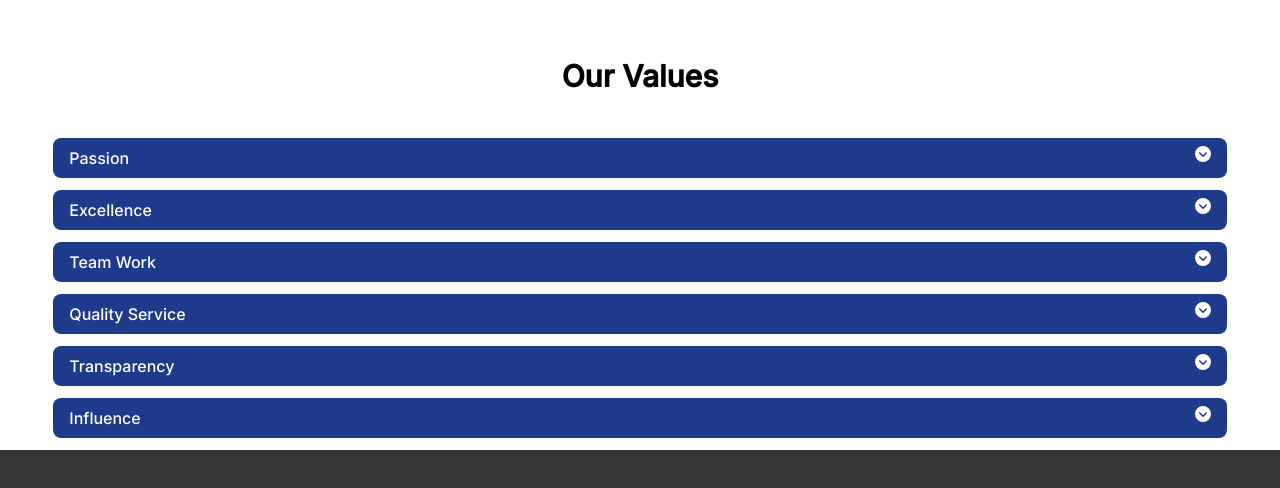
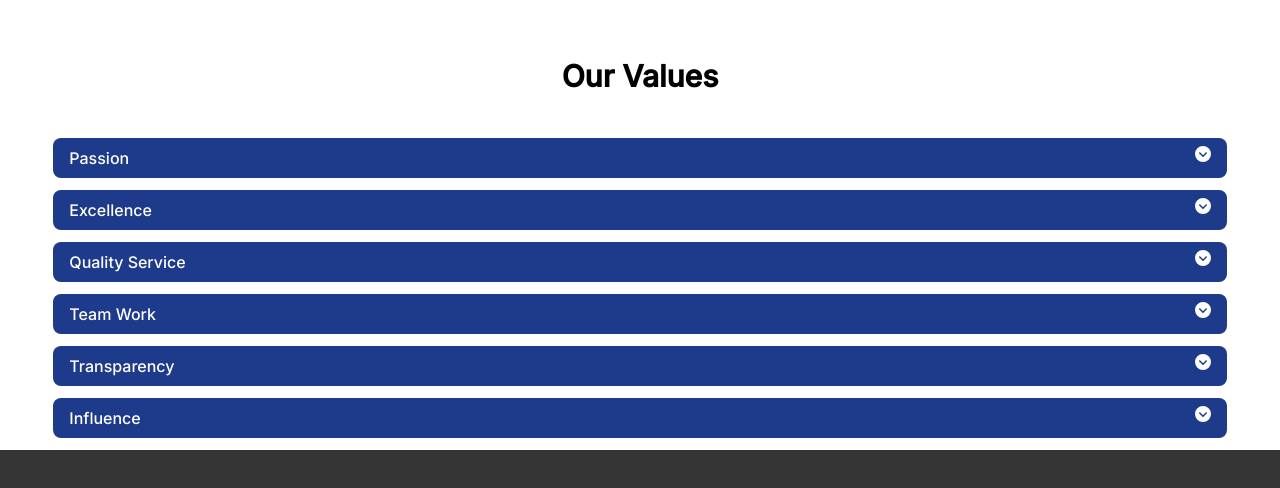
Before and after one commit to Goodlucketi/MelnHub, a Vue app: page /about in a window 1280 px wide. Shown: the part 1840-2328 px from the top of the page. Built offline with nearby package versions, Linux system fonts and the light colour scheme.

Commit message:
accordion

```diff
--- a/src/components/about/ValuesComponent.vue
+++ b/src/components/about/ValuesComponent.vue
@@ -2,30 +2,19 @@
     <div>
         <div class="values w-11/12 mx-auto">
             <h2 class="text-center font-bold text-3xl p-8 sm:text-2xl">Our Values</h2>
-            <div class="values-container">
-                <div class="value bg-blue-900 px-4 py-2 rounded-lg flex justify-between text-white align-center my-3">
-                    <p>Passion</p>
-                    <font-awesome-icon icon="fa-solid fa-circle-chevron-down" />
-                </div>
-                <div class="value bg-blue-900 px-4 py-2 rounded-lg flex justify-between text-white align-center my-3">
-                    <p>Excellence</p>
-                    <font-awesome-icon icon="fa-solid fa-circle-chevron-down" />
-                </div>
-                <div class="value bg-blue-900 px-4 py-2 rounded-lg flex justify-between text-white align-center my-3">
-                    <p>Team Work</p>
-                    <font-awesome-icon icon="fa-solid fa-circle-chevron-down" />
-                </div>
-                <div class="value bg-blue-900 px-4 py-2 rounded-lg flex justify-between text-white align-center my-3">
-                    <p>Quality Service</p>
-                    <font-awesome-icon icon="fa-solid fa-circle-chevron-down" />
-                </div>
-                <div class="value bg-blue-900 px-4 py-2 rounded-lg flex justify-between text-white align-center my-3">
-                    <p>Transparency</p>
-                    <font-awesome-icon icon="fa-solid fa-circle-chevron-down" />
-                </div>
-                <div class="value bg-blue-900 px-4 py-2 rounded-lg flex justify-between text-white align-center my-3">
-                    <p>Influence</p>
-                    <font-awesome-icon icon="fa-solid fa-circle-chevron-down" />
+            <div class="values-container" >
+                <div class="accordion" v-for="(accord, index) in accordions" :key="index" @click="toggleAccordion(index)">
+                    <div class="value bg-blue-900 px-4 py-2 rounded-lg flex justify-between text-white align-center my-3">
+                        <p>{{ accord.title }}</p>
+                        <font-awesome-icon icon="fa-solid fa-circle-chevron-down" />
+                    </div>
+                    <transition name="slide-fade">
+                        <div class="accordion-content shadow p-5 h-20" v-show="index === openIndex">
+                            <p>
+                                {{ accord.content }}
+                            </p>
+                        </div>
+                    </transition>
                 </div>
             </div>
         </div>
@@ -35,9 +24,71 @@
   <script>
   export default {
     name: "valuesComponent",
+    data() {
+        return {
+            openIndex: -1,
+           accordions:[
+            {
+                title: 'Passion',
+                content: 'We are passionate about what we do.',
+                open: false
+            },
+            {
+                title: 'Excellence',
+                content: 'We are passionate about what we do.',
+                open: false
+            },
+            {
+                title: 'Quality Service',
+                content: 'We are passionate about what we do.',
+                open: false
+            },
+            {
+                title: 'Team Work',
+                content: 'We are passionate about what we do.',
+                open: false
+            },
+            {
+                title: 'Transparency',
+                content: 'We are passionate about what we do.',
+                open: false
+            },
+            {
+                title: 'Influence',
+                content: 'We are passionate about what we do.',
+                open: false
+            }
+           ]
+        }
+    },
+    methods: {
+        toggleAccordion(index) {
+           if(this.openIndex === index){
+            this.openIndex = -1
+           }else{
+            this.openIndex = index
+           }
+        }
+    },
   };
   </script>
 
   <style scoped>
-
+    .accordion-content{
+        overflow: hidden;
+    }
+    .slide-fade-enter-active {
+        transition: all 0.5s ease;
+    }
+    .slide-fade-leave-active {
+        transition: all 0.5s ease;
+    }
+    .slide-fade-enter, .slide-fade-leave-to {
+        transform: translateY(0);
+        opacity:0;
+    }
+    .slide-fade-leave-active, .slide-fade-enter-to {
+        transform: translateY(-100%);
+        opacity: 0;
+    }
   </style>
```
